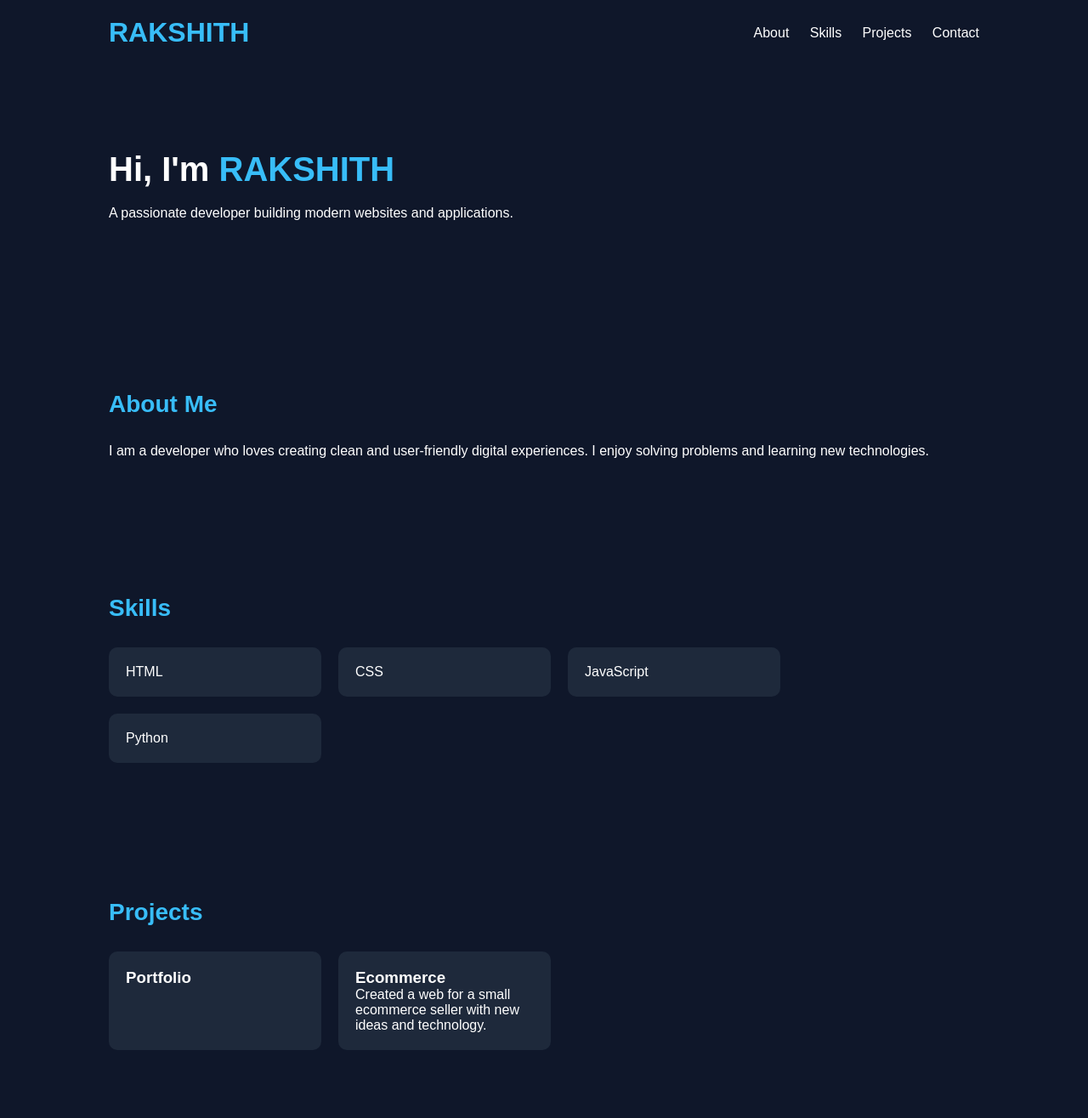
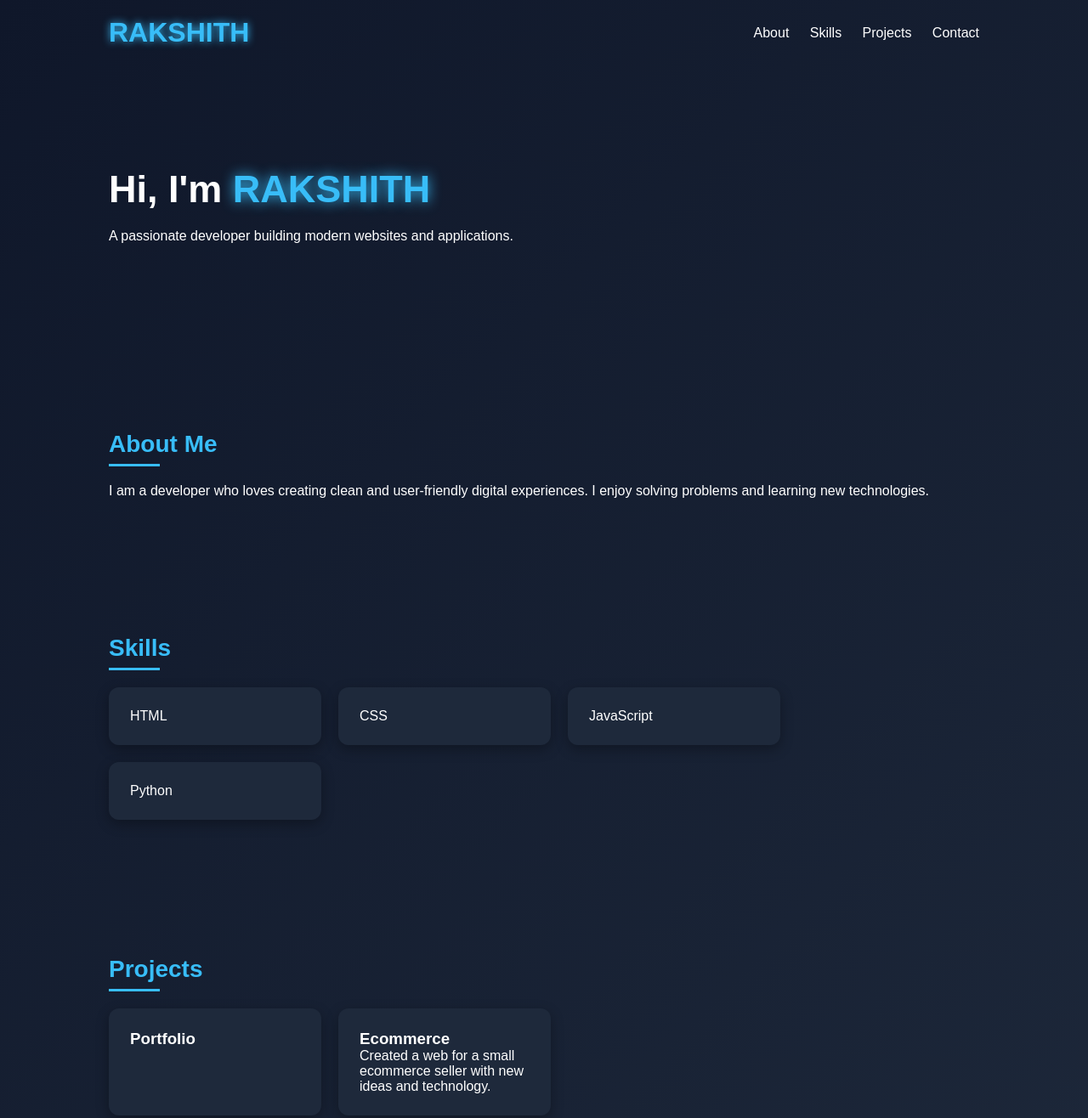
Before and after one commit to Rakshith6321/portfolio, a plain HTML site: page index.html in a window 1280 px wide. Shown: the top 1316 px of the page at 85% size. Drawn offline with Linux system fonts and the light colour scheme.

Commit message:
Update index.html

```diff
--- a/index.html
+++ b/index.html
@@ -11,24 +11,29 @@
     padding: 0;
     box-sizing: border-box;
     font-family: Arial, sans-serif;
+    scroll-behavior: smooth;
 }
 
 body {
-    background: #0f172a;
+    background: linear-gradient(135deg, #0f172a, #1e293b);
     color: white;
 }
 
+/* HEADER */
 header {
     padding: 20px 10%;
     display: flex;
     justify-content: space-between;
     align-items: center;
+    animation: fadeDown 1s ease-in-out;
 }
 
 header h1 {
     color: #38bdf8;
+    text-shadow: 0 0 10px #38bdf8;
 }
 
+/* NAV */
 nav a {
     color: white;
     text-decoration: none;
@@ -40,16 +45,19 @@ nav a:hover {
     color: #38bdf8;
 }
 
+/* HERO */
 .hero {
-    padding: 100px 10%;
+    padding: 120px 10%;
+    animation: fadeUp 1.5s ease-in-out;
 }
 
 .hero h2 {
-    font-size: 40px;
+    font-size: 45px;
 }
 
 .hero span {
     color: #38bdf8;
+    text-shadow: 0 0 15px #38bdf8;
 }
 
 .hero p {
@@ -57,6 +65,7 @@ nav a:hover {
     max-width: 500px;
 }
 
+/* SECTIONS */
 section {
     padding: 80px 10%;
 }
@@ -65,8 +74,20 @@ section {
     font-size: 28px;
     margin-bottom: 30px;
     color: #38bdf8;
+    position: relative;
 }
 
+.section-title::after {
+    content: "";
+    width: 60px;
+    height: 3px;
+    background: #38bdf8;
+    position: absolute;
+    left: 0;
+    bottom: -10px;
+}
+
+/* CARDS */
 .skills, .projects {
     display: flex;
     gap: 20px;
@@ -75,21 +96,58 @@ section {
 
 .card {
     background: #1e293b;
-    padding: 20px;
-    border-radius: 10px;
+    padding: 25px;
+    border-radius: 12px;
     width: 250px;
+    transition: 0.4s;
+    box-shadow: 0 5px 15px rgba(0,0,0,0.3);
 }
 
+.card:hover {
+    transform: translateY(-10px) scale(1.05);
+    box-shadow: 0 15px 25px rgba(56,189,248,0.4);
+}
+
+/* CONTACT */
+#contact p {
+    font-size: 18px;
+}
+
+/* FOOTER */
 footer {
     text-align: center;
     padding: 20px;
-    background: #1e293b;
+    background: #111827;
     margin-top: 40px;
 }
 
+/* ANIMATIONS */
+@keyframes fadeUp {
+    from {
+        opacity: 0;
+        transform: translateY(30px);
+    }
+    to {
+        opacity: 1;
+        transform: translateY(0);
+    }
+}
+
+@keyframes fadeDown {
+    from {
+        opacity: 0;
+        transform: translateY(-30px);
+    }
+    to {
+        opacity: 1;
+        transform: translateY(0);
+    }
+}
+
+/* MOBILE */
 @media(max-width: 768px){
     .hero h2 {
-        font-size: 30px;
+        font-size: 32px;
     }
 }
 </style>
```
